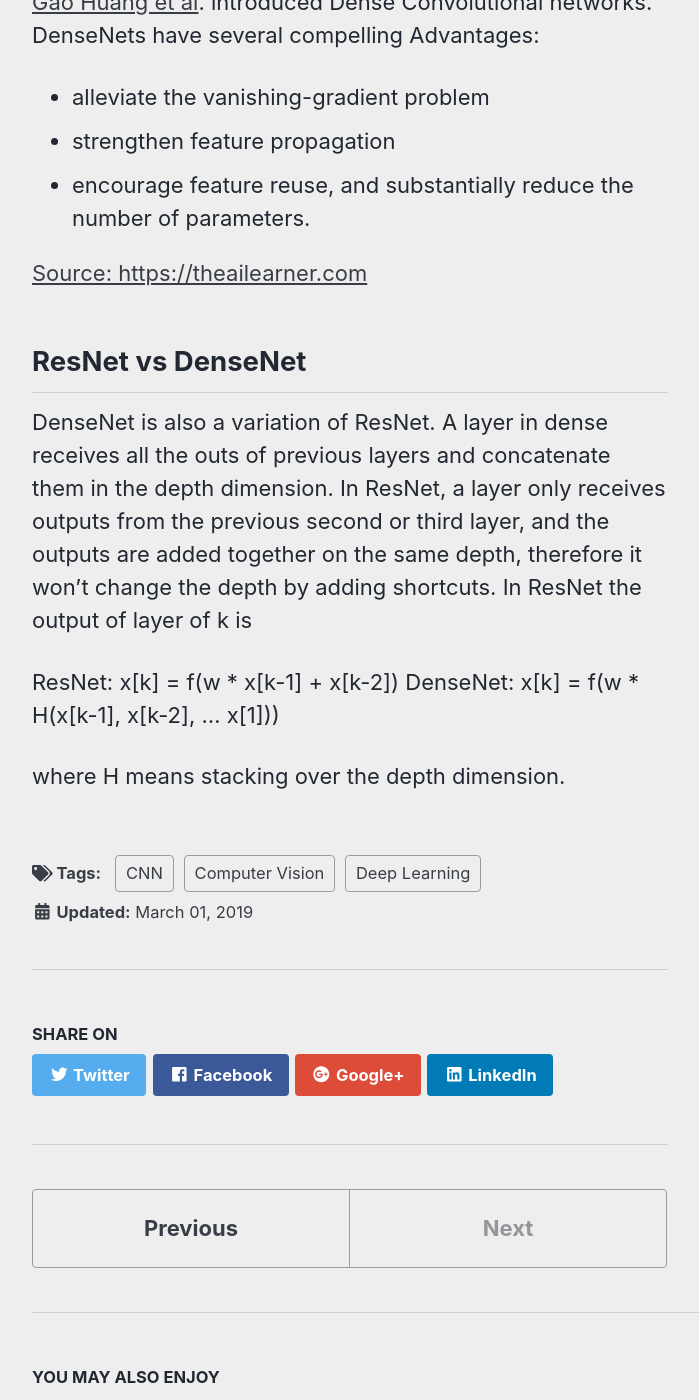
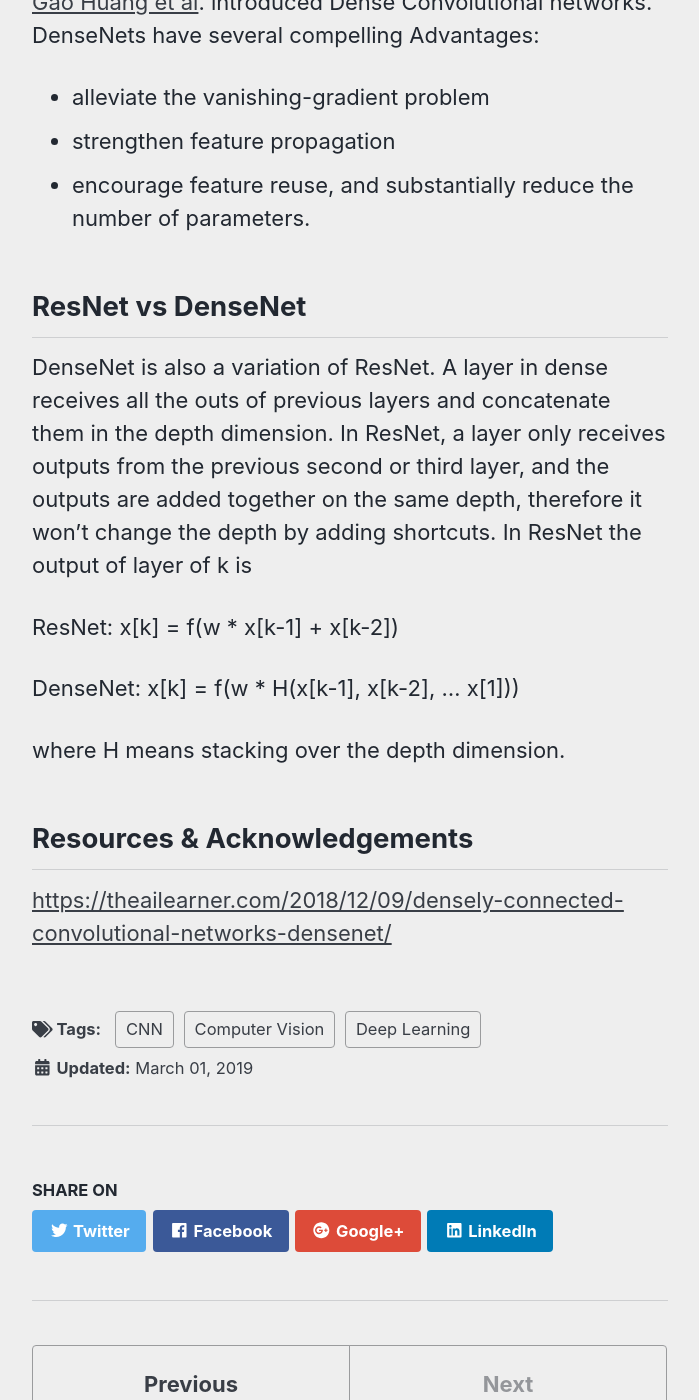
Before and after one commit to ibelieveai/ibelieveai.github.io, a Jekyll site: the page built from _posts/2019-03-01-cnnarchitechtures.md, in a window 1280 px wide and 1400 px high, scrolled down 2724 px. Shown: the whole window, without its empty margins (290-989 px from the left). Built offline with Jekyll 4.4.1, drawn with Linux system fonts in a browser that asks for light colours; nearby versions of some CDN libraries; some of the changed text lies outside the part shown.

Commit message:
Update 2019-03-01-cnnarchitechtures.md

```diff
--- a/_posts/2019-03-01-cnnarchitechtures.md
+++ b/_posts/2019-03-01-cnnarchitechtures.md
@@ -33,12 +33,14 @@ At this point a shallow network are learns better than their deeper counterparts
 *   strengthen feature propagation
 *   encourage feature reuse, and substantially reduce the number of parameters.
 
-[Source: https://theailearner.com](https://theailearner.com/2018/12/09/densely-connected-convolutional-networks-densenet/)
-
 ## ResNet vs DenseNet
 DenseNet is also a variation of ResNet. A layer in dense receives all the outs of previous layers and concatenate them in the depth dimension. In ResNet, a layer only receives outputs from the previous second or third layer, and the outputs are added together on the same depth, therefore it won’t change the depth by adding shortcuts. In ResNet the output of layer of k is
 
 ResNet: x[k] = f(w * x[k-1] + x[k-2])
+
 DenseNet: x[k] = f(w * H(x[k-1], x[k-2], … x[1]))
 
 where H means stacking over the depth dimension.
+
+## Resources & Acknowledgements
+[https://theailearner.com/2018/12/09/densely-connected-convolutional-networks-densenet/](https://theailearner.com/2018/12/09/densely-connected-convolutional-networks-densenet/)
```
